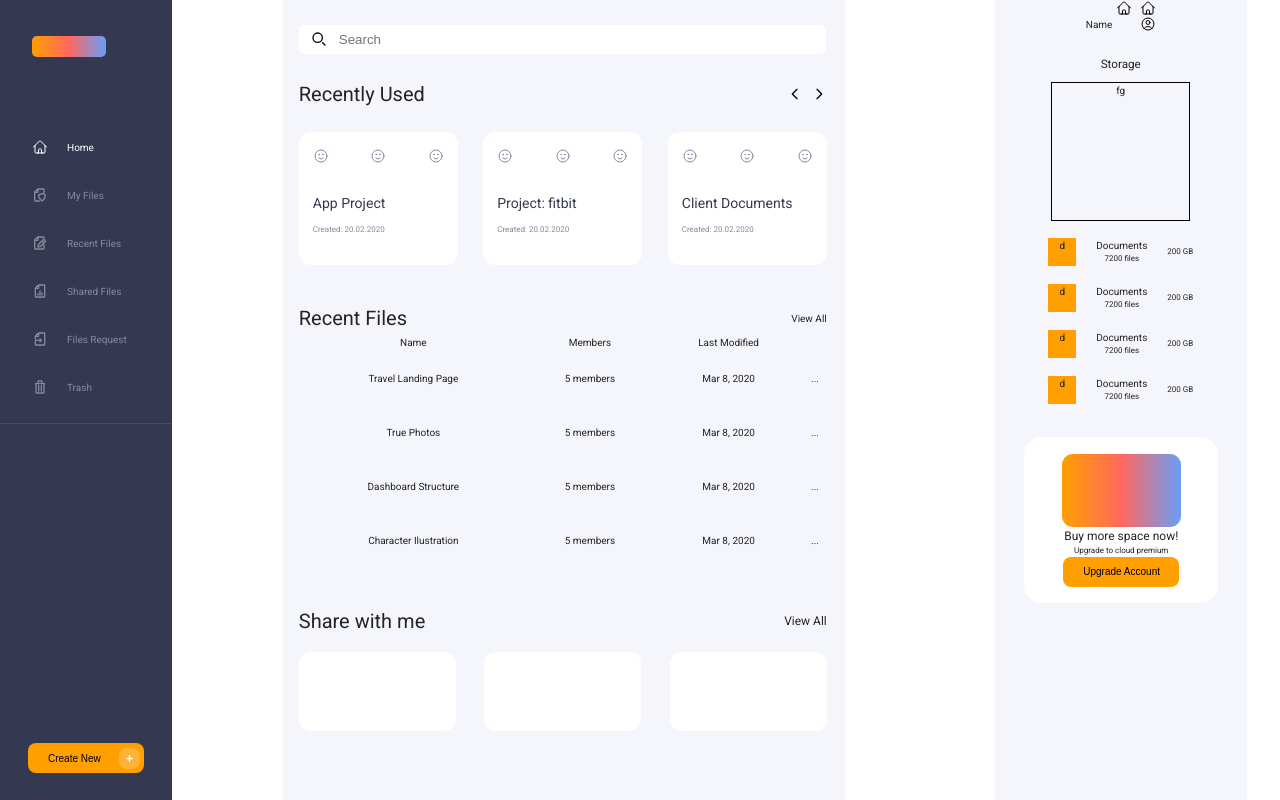
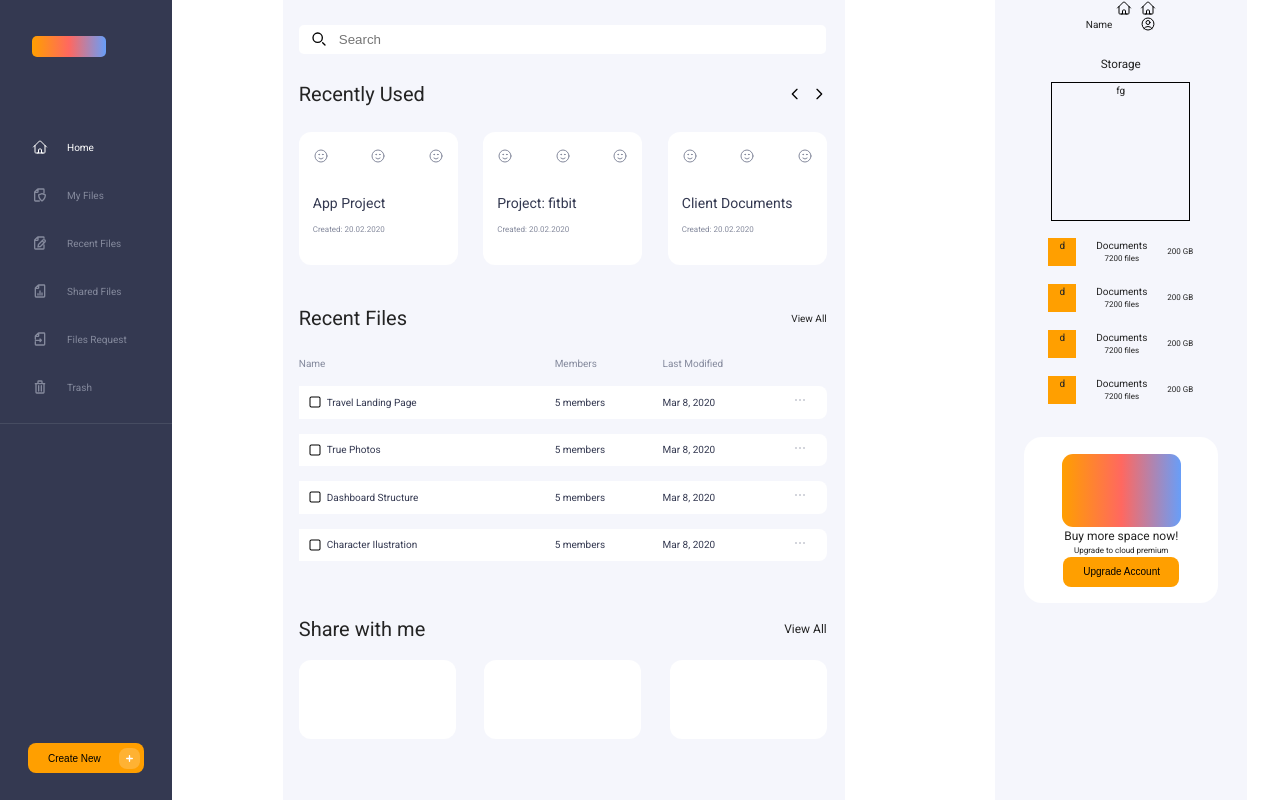
Before and after one commit to lexcode1227/CSS-Nerdery-Challenge, a React (Vite) app: page / in a window 1280 px wide. Built offline with nearby package versions, Linux system fonts and the light colour scheme.

Commit message:
feat(recent files sub-section): add styles to the table

```diff
--- a/src/components/MainSection.css
+++ b/src/components/MainSection.css
@@ -54,6 +54,7 @@
 
 .recentFilesContainer {
     padding-top: 38px;
+    gap: 8px;
 }
 
 .shareContainer {
@@ -140,4 +141,41 @@
 
 .tableContainer {
     height: 235px;
+    text-align: justify;
+    /* border-spacing: inherit; */
+    border-collapse: separate;
+    border-spacing: 0 15px;
 }
+
+.tableContainer > thead {
+    color: #858A9D;
+}
+
+.tableContainer > tbody {
+    color: #343951;
+}
+
+.tableContainer > tbody > tr {
+    background-color: white;
+}
+
+.tableContainer > tbody th:last-child {
+    border-start-end-radius: 8px;
+    border-end-end-radius: 8px;
+    vertical-align: middle;
+}
+
+.tableContainer > tbody th:first-child {
+    border-start-start-radius: 8px;
+    border-end-start-radius: 8px;
+    padding-left: 8px;
+    display: flex;
+    align-items: center;
+    gap: 4px;
+    height: 100%;
+}
+
+.tableContainer > tbody th:last-child {
+    border-start-end-radius: 8px;
+    border-end-end-radius: 8px;
+}
--- a/src/components/MainSection.tsx
+++ b/src/components/MainSection.tsx
@@ -96,28 +96,64 @@ const MainSection = () => {
                 </thead>
                 <tbody>
                     <tr>
-                        <th>Travel Landing Page</th>
+                        <th>
+                            <svg version="1.1" id="Layer_1" xmlns="http://www.w3.org/2000/svg" x="0" y="0" viewBox="0 0 32 32">
+                                <path d="M23.336 27H8.664A3.668 3.668 0 0 1 5 23.336V8.664A3.668 3.668 0 0 1 8.664 5h14.672A3.668 3.668 0 0 1 27 8.664v14.672A3.668 3.668 0 0 1 23.336 27zM8.664 7C7.746 7 7 7.746 7 8.664v14.672C7 24.254 7.746 25 8.664 25h14.672c.918 0 1.664-.746 1.664-1.664V8.664C25 7.746 24.254 7 23.336 7H8.664z"/>
+                            </svg>
+                            Travel Landing Page
+                        </th>
                         <th>5 members</th>
                         <th>Mar 8, 2020</th>
-                        <th>...</th>
+                        <th>
+                            <svg aria-hidden="true" xmlns="http://www.w3.org/2000/svg" width="24" height="24" fill="none" viewBox="0 0 24 24">
+                                <path stroke="currentColor" stroke-linecap="round" stroke-width="2" d="M6 12h.01m6 0h.01m5.99 0h.01"/>
+                            </svg>
+                        </th>
                     </tr>
                     <tr>
-                        <th>True Photos</th>
+                        <th>
+                            <svg version="1.1" id="Layer_1" xmlns="http://www.w3.org/2000/svg" x="0" y="0" viewBox="0 0 32 32">
+                                <path d="M23.336 27H8.664A3.668 3.668 0 0 1 5 23.336V8.664A3.668 3.668 0 0 1 8.664 5h14.672A3.668 3.668 0 0 1 27 8.664v14.672A3.668 3.668 0 0 1 23.336 27zM8.664 7C7.746 7 7 7.746 7 8.664v14.672C7 24.254 7.746 25 8.664 25h14.672c.918 0 1.664-.746 1.664-1.664V8.664C25 7.746 24.254 7 23.336 7H8.664z"/>
+                            </svg>
+                            True Photos
+                        </th>
                         <th>5 members</th>
                         <th>Mar 8, 2020</th>
-                        <th>...</th>
+                        <th>
+                            <svg aria-hidden="true" xmlns="http://www.w3.org/2000/svg" width="24" height="24" fill="none" viewBox="0 0 24 24">
+                                <path stroke="currentColor" stroke-linecap="round" stroke-width="2" d="M6 12h.01m6 0h.01m5.99 0h.01"/>
+                            </svg>
+                        </th>
                     </tr>
                     <tr>
-                        <th>Dashboard Structure</th>
+                        <th>
+                            <svg version="1.1" id="Layer_1" xmlns="http://www.w3.org/2000/svg" x="0" y="0" viewBox="0 0 32 32">
+                                <path d="M23.336 27H8.664A3.668 3.668 0 0 1 5 23.336V8.664A3.668 3.668 0 0 1 8.664 5h14.672A3.668 3.668 0 0 1 27 8.664v14.672A3.668 3.668 0 0 1 23.336 27zM8.664 7C7.746 7 7 7.746 7 8.664v14.672C7 24.254 7.746 25 8.664 25h14.672c.918 0 1.664-.746 1.664-1.664V8.664C25 7.746 24.254 7 23.336 7H8.664z"/>
+                            </svg>
+                            Dashboard Structure
+                        </th>
                         <th>5 members</th>
                         <th>Mar 8, 2020</th>
-                        <th>...</th>
+                        <th>
+                            <svg aria-hidden="true" xmlns="http://www.w3.org/2000/svg" width="24" height="24" fill="none" viewBox="0 0 24 24">
+                                <path stroke="currentColor" stroke-linecap="round" stroke-width="2" d="M6 12h.01m6 0h.01m5.99 0h.01"/>
+                            </svg>
+                        </th>
                     </tr>
                     <tr>
-                        <th>Character Ilustration</th>
+                        <th>
+                            <svg version="1.1" id="Layer_1" xmlns="http://www.w3.org/2000/svg" x="0" y="0" viewBox="0 0 32 32">
+                                <path d="M23.336 27H8.664A3.668 3.668 0 0 1 5 23.336V8.664A3.668 3.668 0 0 1 8.664 5h14.672A3.668 3.668 0 0 1 27 8.664v14.672A3.668 3.668 0 0 1 23.336 27zM8.664 7C7.746 7 7 7.746 7 8.664v14.672C7 24.254 7.746 25 8.664 25h14.672c.918 0 1.664-.746 1.664-1.664V8.664C25 7.746 24.254 7 23.336 7H8.664z"/>
+                            </svg>
+                            Character Ilustration
+                        </th>
                         <th>5 members</th>
                         <th>Mar 8, 2020</th>
-                        <th>...</th>
+                        <th>
+                            <svg aria-hidden="true" xmlns="http://www.w3.org/2000/svg" width="24" height="24" fill="none" viewBox="0 0 24 24">
+                                <path stroke="currentColor" stroke-linecap="round" stroke-width="2" d="M6 12h.01m6 0h.01m5.99 0h.01"/>
+                            </svg>
+                        </th>
                     </tr>
                 </tbody>
             </table>
```
